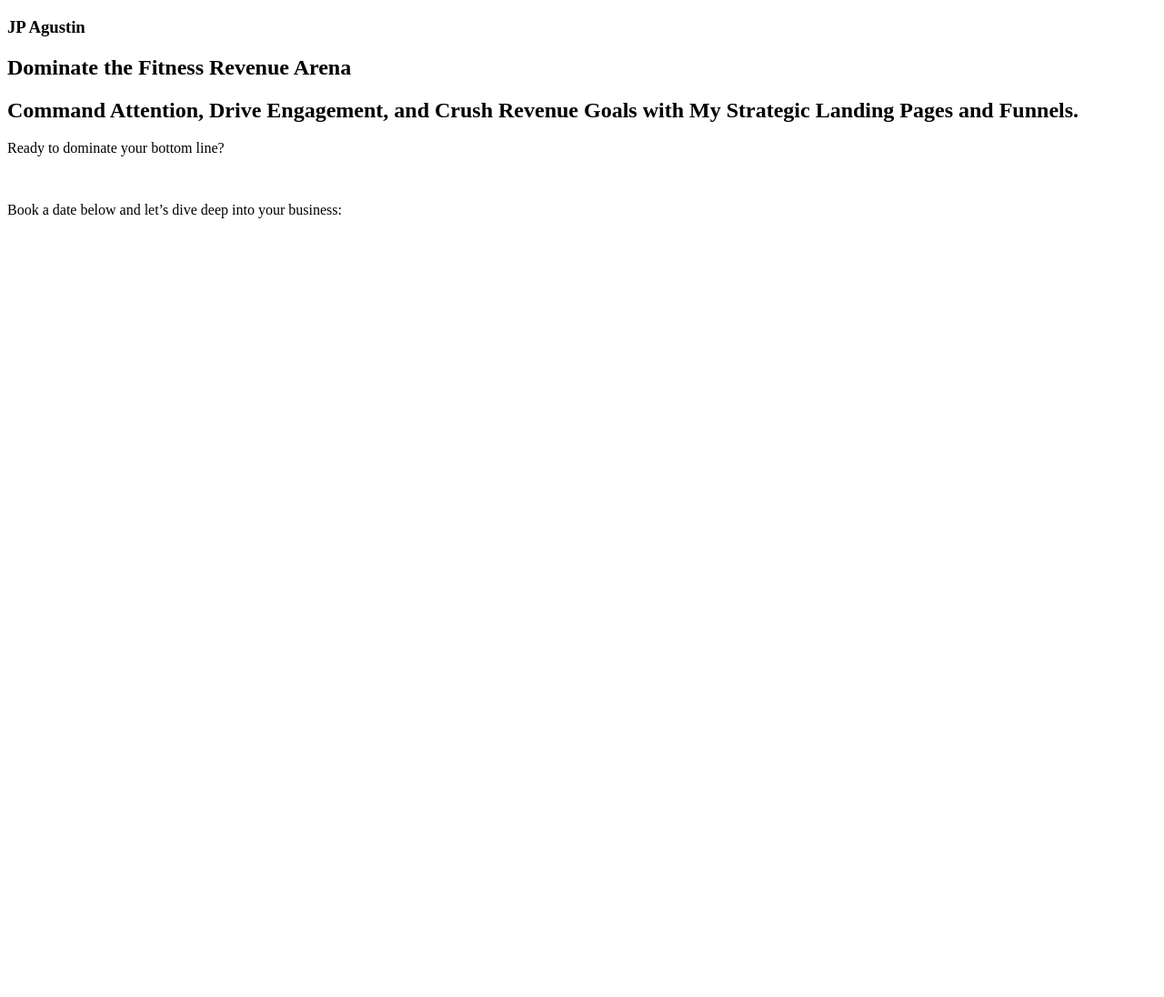
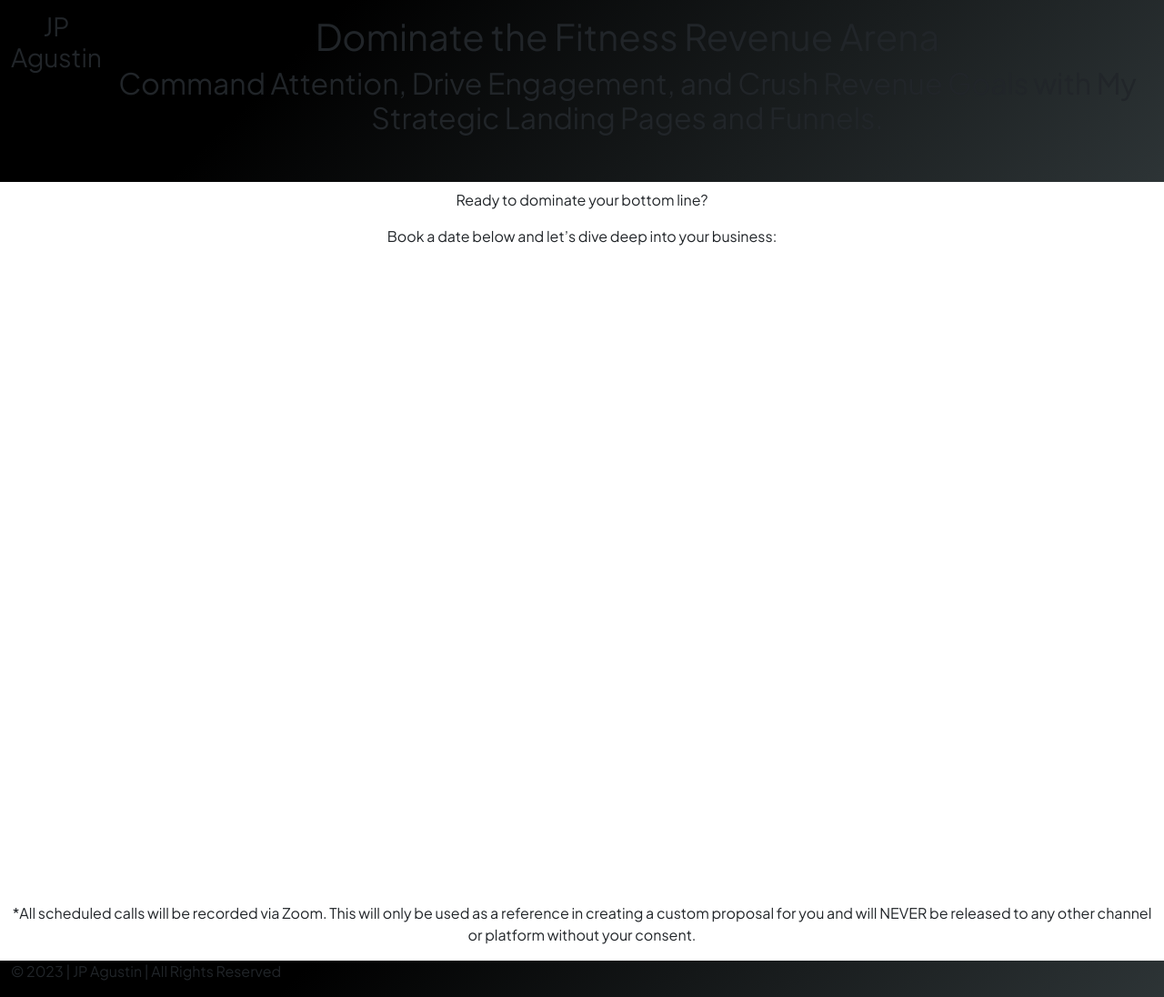
Before and after one commit to AgileFrameKinetics/book-jp-a-call, a plain HTML site: page index.html in a window 1280 px wide. Shown: the whole page at 91% size. Before the commit the page ends 964 px from the top, so only its background shows below. Drawn offline with nearby package versions, Linux system fonts and the light colour scheme; a script that the page names is missing; a web font is replaced by a local one.

Commit message:
added styles

```diff
--- a/index.html
+++ b/index.html
@@ -5,6 +5,12 @@
     <meta http-equiv="X-UA-Compatible" content="IE=edge">
     <meta name="viewport" content="width=device-width, initial-scale=1.0">
     <title>Book JP a Call</title>
+    <link rel="stylesheet" type="text/css" href="style.css">
+    <link href="https://cdn.jsdelivr.net/npm/bootstrap@5.0.2/dist/css/bootstrap.min.css" rel="stylesheet" integrity="sha384-EVSTQN3/azprG1Anm3QDgpJLIm9Nao0Yz1ztcQTwFspd3yD65VohhpuuCOmLASjC" crossorigin="anonymous">
+    <link rel="preconnect" href="https://fonts.googleapis.com">
+    <link rel="preconnect" href="https://fonts.googleapis.com">
+    <link rel="preconnect" href="https://fonts.gstatic.com" crossorigin>
+    <link href="https://fonts.googleapis.com/css2?family=Plus+Jakarta+Sans:wght@400;600;800&family=Shrikhand&display=swap" rel="stylesheet">
 </head>
 <body>
     <div class="container-fluid py-2" id="hero">
@@ -19,17 +25,24 @@
     <div class="container-fluid py-1" id="mid">
         <section class="text-center mt-1" id="prompt">
             <p>Ready to dominate your bottom line?</p>
-            <br>
             <p>Book a date below and let’s dive deep into your business:</p>
-
         </section>
-
     </div>
     <!-- Calendly inline widget begin -->
     <div class="calendly-inline-widget" data-url="https://calendly.com/jpconverts" style="min-width:320px;height:700px;"></div>
-<script type="text/javascript" src="https://assets.calendly.com/assets/external/widget.js" async></script>
-<!-- Calendly inline widget end -->
+    <script type="text/javascript" src="https://assets.calendly.com/assets/external/widget.js" async></script>
+    <!-- Calendly inline widget end -->
     <div class="container-fluid" id="calendly">
+    </div>
+    <div class="container-fluid">
+        <section class="text-center">
+             <p>*All scheduled calls will be recorded via Zoom. This will only be used as a reference in creating a custom proposal for you and will NEVER be released to any other channel or platform without your consent.</p>
+         </section>
+    </div>
+    <div class="container-fluid" id="foot">
+        <section class="text-center" id="footer">
+            <p>© 2023 | JP Agustin | All Rights Reserved</p>
+        </section>
     </div>
 </body>
 </html>
--- a/style.css
+++ b/style.css
@@ -0,0 +1,18 @@
+* {
+    font-family: 'Plus Jakarta Sans', sans-serif;
+}
+h1, h2 {
+    font-family: 'Plus Jakarta Sans', sans-serif;
+}
+#hero {
+    display: flex;
+    min-height: 25vh;
+    background-color: #2d3436;
+    background-image: linear-gradient(315deg, #2d3436 0%, #000000 74%);
+}
+#foot {
+    display: flex;
+    min-height: 5vh;
+    background-color: #2d3436;
+background-image: linear-gradient(315deg, #2d3436 0%, #000000 74%);
+}
```
